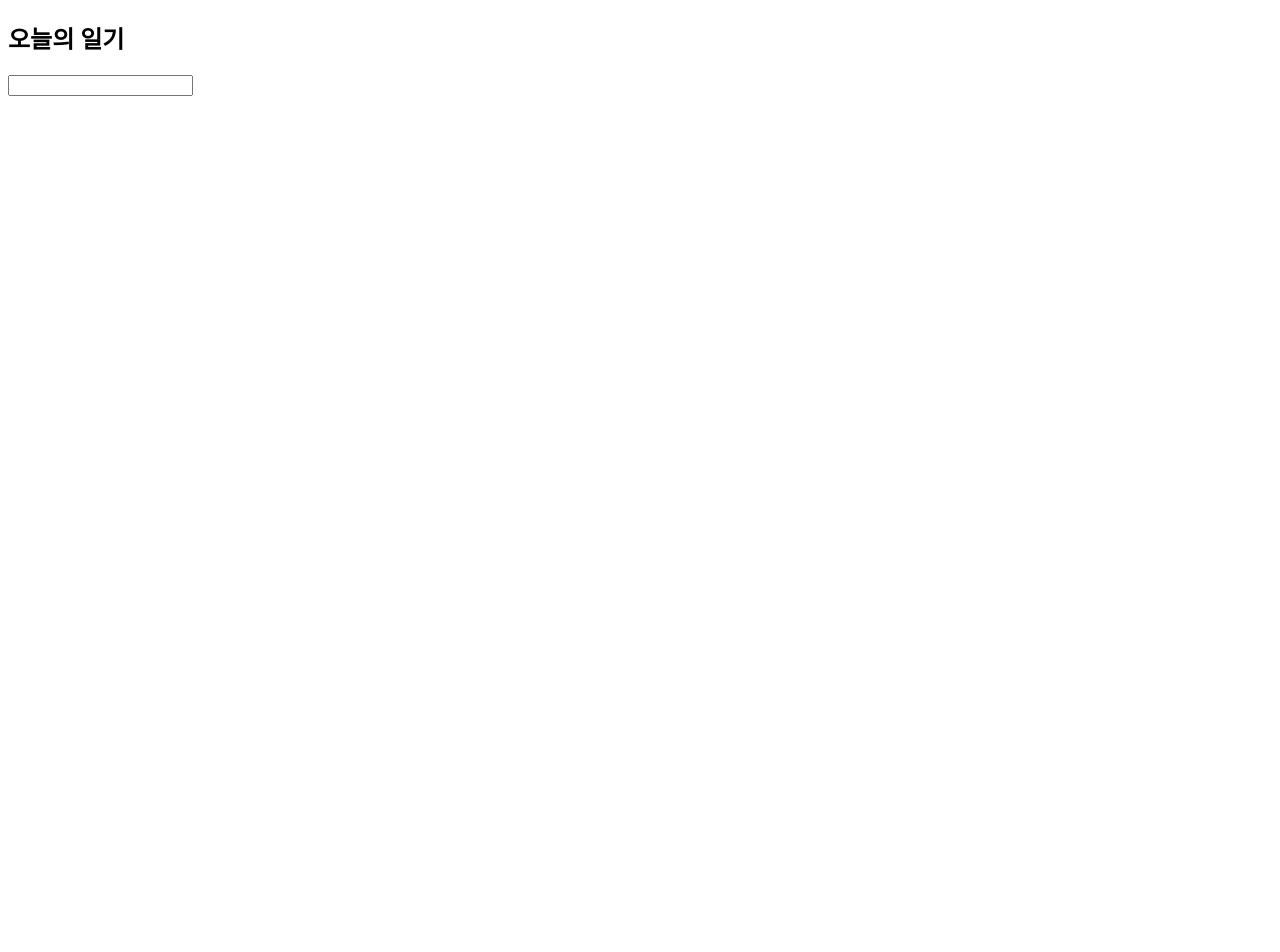
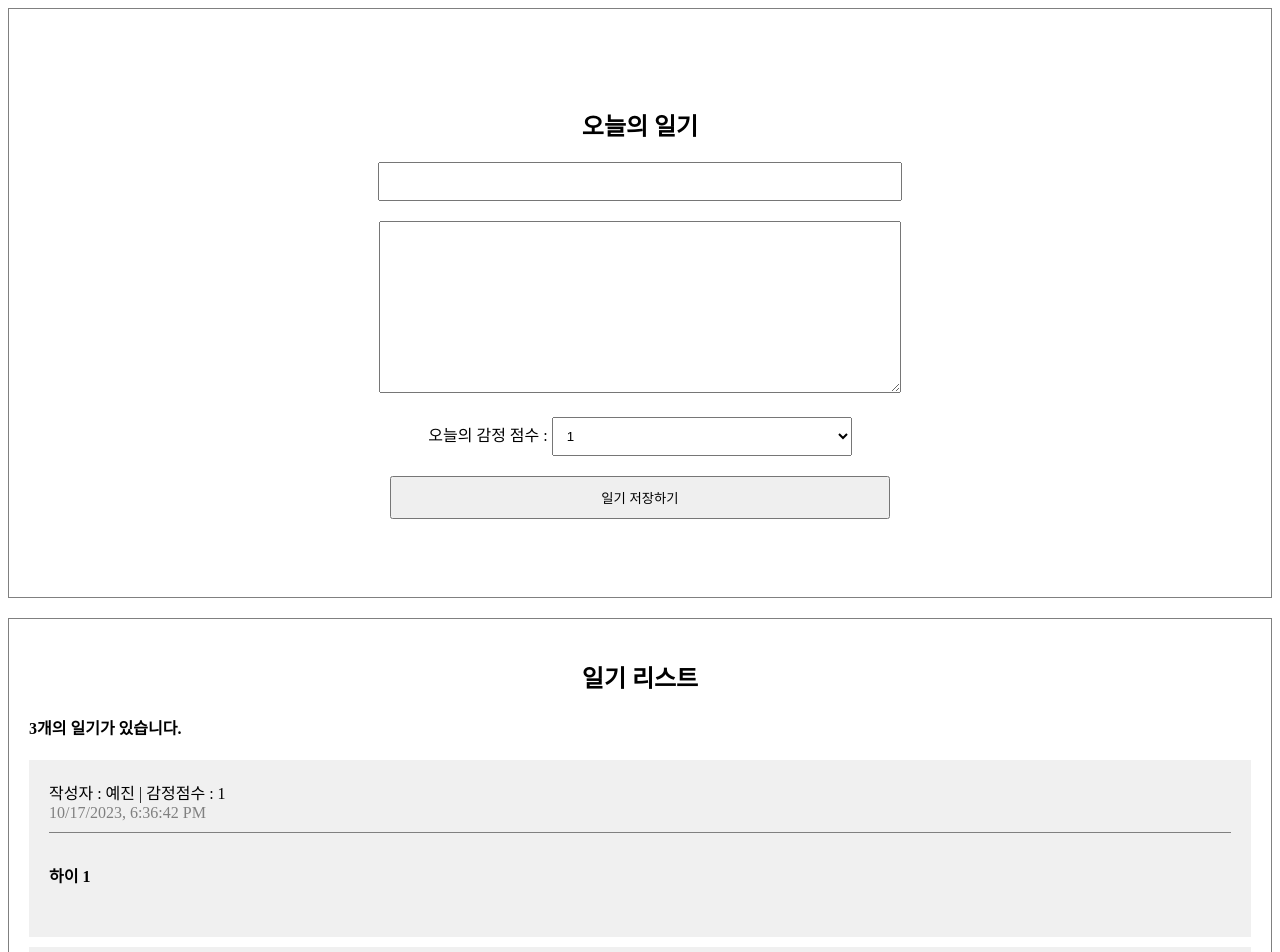
Before and after one commit to wonyj0228/simple-diary, a React (Create React App) app: page / in a window 1280 px wide. Shown: the top 952 px of the page. Before the commit the page ends 800 px from the top, so only its background shows below. Built offline with nearby package versions, Linux system fonts and the light colour scheme.

Commit message:
복습 - useRef, useState, 컴포넌트 map

```diff
--- a/src/repeat/App.css
+++ b/src/repeat/App.css
@@ -0,0 +1,62 @@
+.DiaryEditor {
+  border: 1px solid gray;
+  text-align: center;
+  padding: 78px;
+}
+
+.DiaryEditor input,
+textarea {
+  margin-bottom: 20px;
+  width: 500px;
+  padding: 10px;
+}
+
+.DiaryEditor textarea {
+  height: 150px;
+}
+
+.DiaryEditor select {
+  width: 300px;
+  padding: 10px;
+  margin-bottom: 20px;
+}
+
+.DiaryEditor button {
+  width: 500px;
+  padding: 10px;
+  cursor: pointer;
+}
+
+/* List */
+.DiaryList {
+  border: 1px solid gray;
+  padding: 20px;
+  margin-top: 20px;
+}
+
+.DiaryList h2 {
+  text-align: center;
+}
+
+/* Item */
+.DiaryItem {
+  background-color: rgb(240, 240, 240);
+  margin-bottom: 10px;
+  padding: 20px;
+}
+
+.DiaryItem .info {
+  border-bottom: 1px solid gray;
+  padding-bottom: 10px;
+  margin-bottom: 10px;
+}
+
+.DiaryItem .date {
+  color: gray;
+}
+
+.DiaryItem .content {
+  font-weight: bold;
+  margin-bottom: 30px;
+  margin-top: 30px;
+}
--- a/src/repeat/App.js
+++ b/src/repeat/App.js
@@ -1,10 +1,36 @@
 import './App.css';
 import DiaryEditor from './DiaryEditor';
+import DiaryList from './DiaryList';
+
+const dummyList = [
+  {
+    id: 1,
+    author: '예진',
+    content: '하이 1',
+    emotion: 1,
+    created_date: new Date().getTime(),
+  },
+  {
+    id: 2,
+    author: '예진2',
+    content: '하이 2',
+    emotion: 2,
+    created_date: new Date().getTime(),
+  },
+  {
+    id: 3,
+    author: '예진3',
+    content: '하이 3',
+    emotion: 5,
+    created_date: new Date().getTime(),
+  },
+];
 
 function App() {
   return (
     <div className="App">
       <DiaryEditor />
+      <DiaryList diaryList={dummyList} />
     </div>
   );
 }
--- a/src/repeat/DiaryEditor.js
+++ b/src/repeat/DiaryEditor.js
@@ -1,13 +1,74 @@
-import { useState } from 'react';
+import { useRef, useState } from 'react';
 
 const DiaryEditor = () => {
-  const [author, setAuthor] = useState('');
+  const authorInput = useRef();
+  const contentInput = useRef();
+
+  // state를 하나로 관리할 수 있다.
+  // setState시 새로운 객체를 만들어 전달해줘야 함
+  // 스프레드 연산자를 사용하면 쉽게 사용할 수 있다. => 변화되는 값만 재명시
+  const [state, setState] = useState({
+    author: '',
+    content: '',
+    emotion: 1,
+  });
+
+  const handleChangeState = (e) => {
+    setState({
+      ...state,
+      [e.target.name]: e.target.value,
+    });
+  };
+
+  const handleSubmit = () => {
+    if (state.author.length < 1) {
+      authorInput.current.focus();
+      return;
+    }
+
+    if (state.content.length < 5) {
+      contentInput.current.focus();
+      return;
+    }
+
+    alert('저장 성공!');
+  };
 
   return (
     <div className="DiaryEditor">
       <h2>오늘의 일기</h2>
       <div>
-        <input value={author} onChange={(e) => setAuthor(e.target.value)} />
+        <input
+          ref={authorInput}
+          name="author"
+          value={state.author}
+          onChange={handleChangeState}
+        />
+      </div>
+      <div>
+        <textarea
+          ref={contentInput}
+          name="content"
+          value={state.content}
+          onChange={handleChangeState}
+        />
+      </div>
+      <div>
+        <span>오늘의 감정 점수 : </span>
+        <select
+          name="emotion"
+          value={state.emotion}
+          onChange={handleChangeState}
+        >
+          <option value={1}>1</option>
+          <option value={2}>2</option>
+          <option value={3}>3</option>
+          <option value={4}>4</option>
+          <option value={5}>5</option>
+        </select>
+      </div>
+      <div>
+        <button onClick={handleSubmit}>일기 저장하기</button>
       </div>
     </div>
   );
--- /dev/null
+++ b/src/repeat/DiaryItem.js
@@ -0,0 +1,16 @@
+const DiaryItem = ({ author, content, created_date, emotion, id }) => {
+  return (
+    <div className="DiaryItem">
+      <div className="info">
+        <span>
+          작성자 : {author} | 감정점수 : {emotion}{' '}
+        </span>
+        <br />
+        <span className="date">{new Date(created_date).toLocaleString()}</span>
+      </div>
+      <div className="content">{content}</div>
+    </div>
+  );
+};
+
+export default DiaryItem;
--- /dev/null
+++ b/src/repeat/DiaryList.js
@@ -0,0 +1,18 @@
+import DiaryItem from './DiaryItem';
+
+const DiaryList = ({ diaryList }) => {
+  return (
+    <div className="DiaryList">
+      <h2>일기 리스트</h2>
+      <h4>{diaryList.length}개의 일기가 있습니다.</h4>
+      <div>
+        {diaryList.map((it) => (
+          <DiaryItem key={it.id} {...it} />
+        ))}
+      </div>
+    </div>
+  );
+};
+DiaryList.defaultProps = { diaryList: [] };
+
+export default DiaryList;
```
